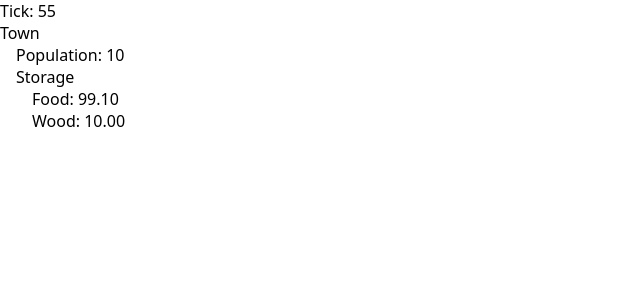
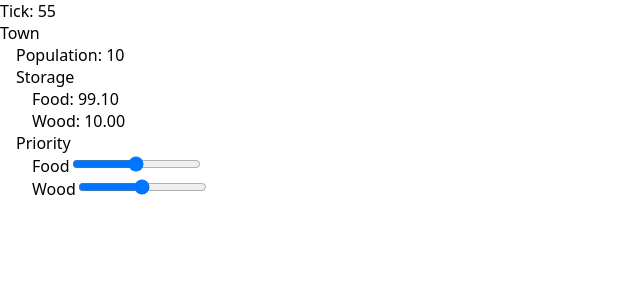
Before and after one commit to tylerschloesser/sim-v6, a React app in the folder packages/app/: page / in a window 1280 px wide. Shown: the top 300 px of the page, without its empty margins (0-640 px from the left). Built offline with nearby package versions, Linux system fonts and the light colour scheme; the HTML template or start-up script is replaced by a standard one.

Commit message:
add ranges

```diff
--- a/packages/app/src/home.tsx
+++ b/packages/app/src/home.tsx
@@ -29,6 +29,21 @@ export function Home() {
                           {`Wood: ${entity.storage.wood.toFixed(2)}`}
                         </div>
                       </div>
+                      <div>Priority</div>
+                      <div className={styles.indent}>
+                        <div>
+                          <label>
+                            Food
+                            <input type="range"></input>
+                          </label>
+                        </div>
+                        <div>
+                          <label>
+                            Wood
+                            <input type="range"></input>
+                          </label>
+                        </div>
+                      </div>
                     </div>
                   </>
                 )
```
